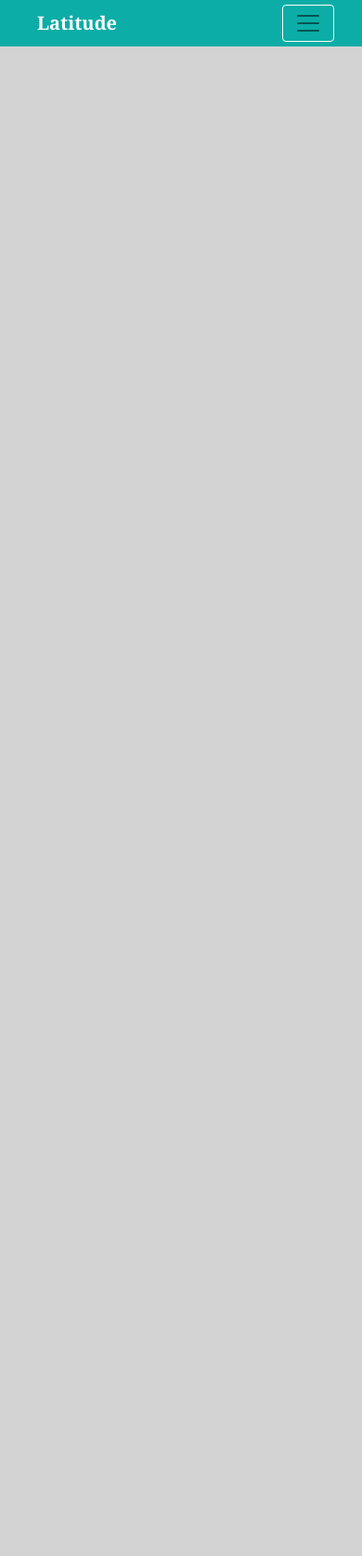
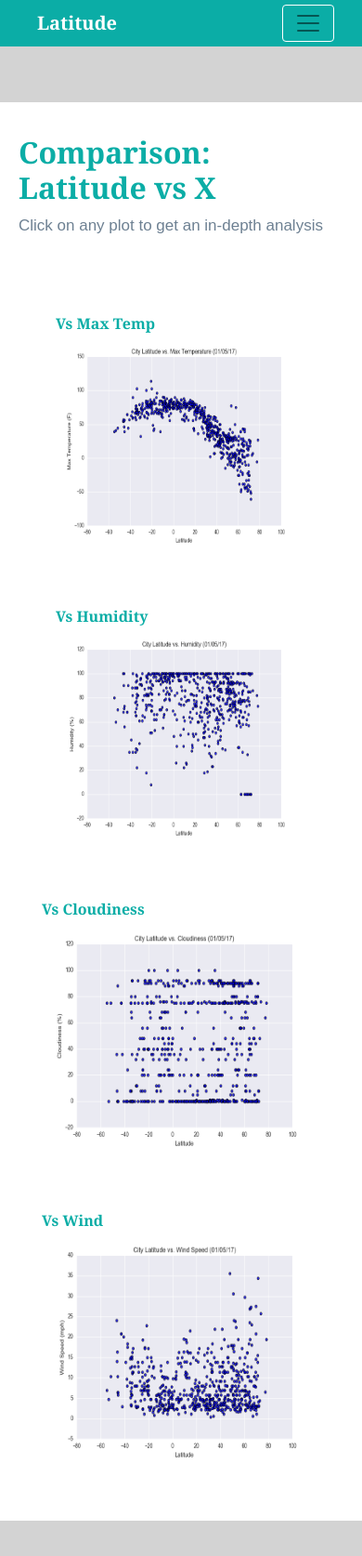
Before and after one commit to browsdower/Web-Design-Challenge, a plain HTML site: page comparisons.html in a window 390 px wide. Shown: the whole page at 93% size. Before the commit the page ends 844 px from the top, so only its background shows below. Drawn offline with nearby package versions, Linux system fonts and the light colour scheme.

Commit message:
comparison html

```diff
--- a/comparisons.html
+++ b/comparisons.html
@@ -46,3 +46,46 @@
       </div>
     </nav>
   </div>
+  <div class="container">
+    <div class="row">
+      <div class="box">
+        <h2 class="title">Comparison: Latitude vs X</h2>
+        <p> Click on any plot to get an in-depth analysis</p>
+
+        <div class="container" style="padding-bottom: 50px;">
+          <div class="row">
+            <div class="col-lg-6" style="padding: 40px;">
+              <div class="title"> Vs Max Temp</div>
+              <a href="temp.html"><img class="panel" src="Resources/assets/images/Fig1.png" alt="Max Temp Image"></a>
+            </div>
+
+            <div class="col-lg-6" style="padding: 40px;">
+              <div class="title"> Vs Humidity</div>
+              <a href="humidity.html"><img class="panel" src="Resources/assets/images/Fig2.png" alt="Max Temp Image"></a>
+            </div>
+
+            <div class="row">
+              <div class="col-lg-6" style="padding: 40px;">
+                <div class="title"> Vs Cloudiness</div>
+                <a href="cloudiness.html"><img class="panel" src="Resources/assets/images/Fig3.png" alt="Max Temp Image"></a>
+              </div>
+              <div class="col-lg-6" style="padding: 40px;">
+                <div class="title"> Vs Wind</div>
+                <a href="wind.html"><img class="panel" src="Resources/assets/images/Fig4.png" alt="Max Temp Image"></a>
+              </div>
+            </div>
+          </div>
+
+
+          </div>
+        </div>
+
+      </div>
+    </div>
+
+
+
+
+  </div>
+      </body>
+      </html>
```
Also changed, not shown: index.html (+16 -18 lines).
